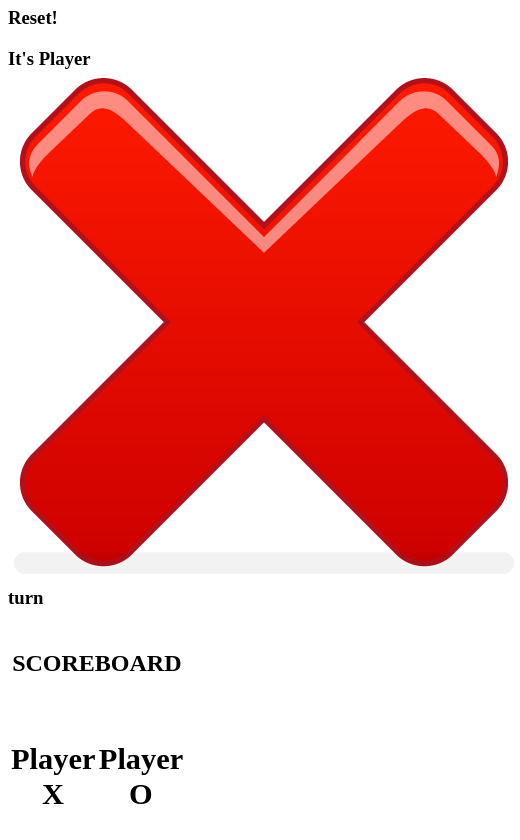
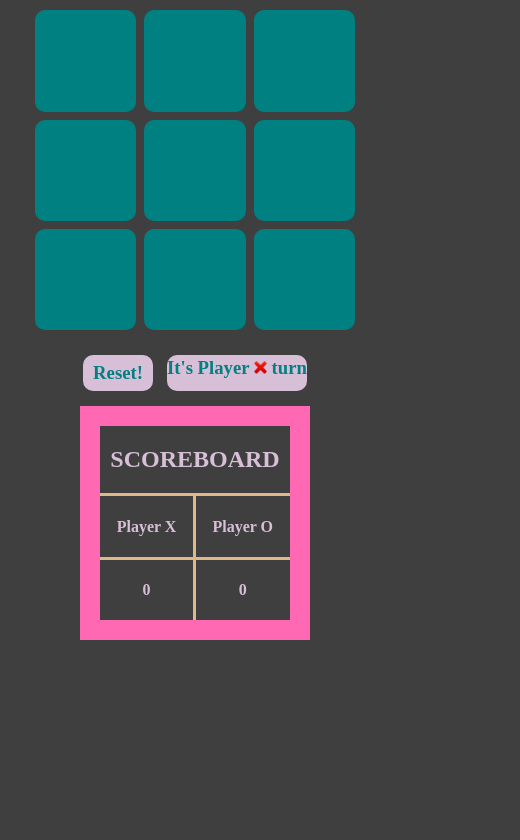
Before and after one commit to IBM-EPBL/IBM-Project-4910-1658742759, a plain HTML site: page index.html in a window 390 px wide. Shown: the part 73-913 px from the top of the page, 520 px wide, since content can reach past the window. After the commit the page ends 844 px from the top, so only its background shows below. Drawn offline with Linux system fonts and the light colour scheme.

Commit message:
Add files via upload

```diff
--- a/style.css
+++ b/style.css
@@ -1,19 +1,117 @@
-table.chess{
-	border: 4px solid #000;
-	border-collapse: collapse;
-	width: 500px;
-	height: 500px;
-	margin: 100px auto;
+body{
+background-color: rgba(0, 0, 0, 0.753);
+ text-align: center;
+ color: thistle;
+}
+
+/*Made the grid to center,created 3 rows and columns */
+.grid{
+    display: grid;
+    width: 380px;
+    height: 380px;
+    grid-template: repeat(3,1fr)/repeat(3,1fr);
+    margin:  25px auto;
+    grid-column-gap: 8px;
+    grid-row-gap:8px;
+
+
+}
+/*Added background color the boxes to teal*/
+div{
+
+    background-color: teal;
+    border-radius: 10px;
+    padding: 25px;
+
+}
+/*The Cross and nought image size*/
+img{
+    width: 60px;
+    height: 60px;
+}
+
+.buttons{
+    display: flex;
+    /*grid-template-columns: 70px minmax(140px,230px);*/
+    justify-content: center;
+    /*grid-column-gap: 12px;*/
+    margin-left: 20px;
+}
+.buttons div{
+    background-color: thistle;
+    color: teal;
+    padding: 0;
+    justify-self: start;
+    margin:0px 7px;
 
 }
 
-table tr td{
-	text-align: center;
-	font-size: 1.9em;
-	width: 50px;
-	height: 50px;
+
+/*This is the image that appears in the button when a player when*/
+.button-img{
+    width: 13px;
+    height: 13px;;
 }
 
-table tr td#grey{
-	background-color: grey;
+.buttons div h3{
+    margin-top: 2px;
+    margin-bottom: 2px;
 }
+
+table{
+    border-collapse: collapse;
+    border: 20px solid hotpink;
+    position: absolute;
+    left: 10%;
+    top: 20%;
+
+}
+td{
+    border-top: 3px solid burlywood;
+
+}
+td:first-child{
+    border-right: 3px solid burlywood;
+}
+th{
+    padding:0px 10px;
+}
+td{
+    padding: 0;
+}
+
+#button{
+    padding:5px 10px;
+}
+
+@media only screen and (max-width:1150px){
+
+    table{
+        margin:15px auto;
+        position:static;
+}
+.buttons{
+    margin-left: 0px;
+}
+
+}
+
+@media only screen and (max-width:655px){
+    .grid{
+        display: grid;
+        width: 320px;
+        height: 320px;
+        grid-template: repeat(3,1fr)/repeat(3,1fr);
+        margin:  25px auto;
+        grid-column-gap: 8px;
+        grid-row-gap:8px;
+
+
+    }
+
+    img{
+        width: 45px;
+        height: 45px;
+    }
+
+}
```
